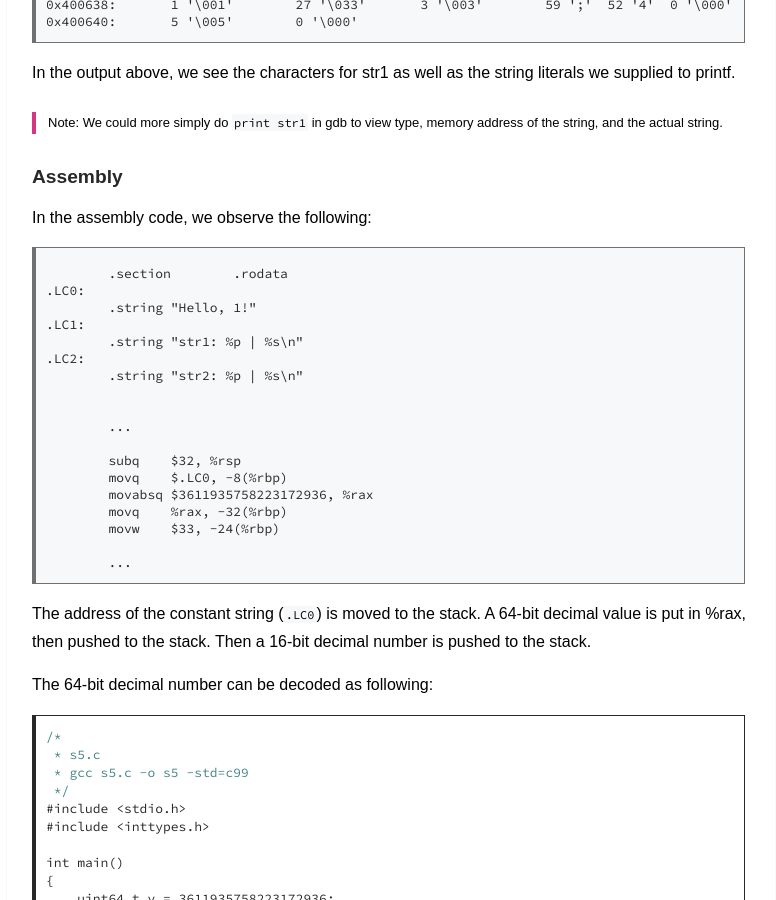
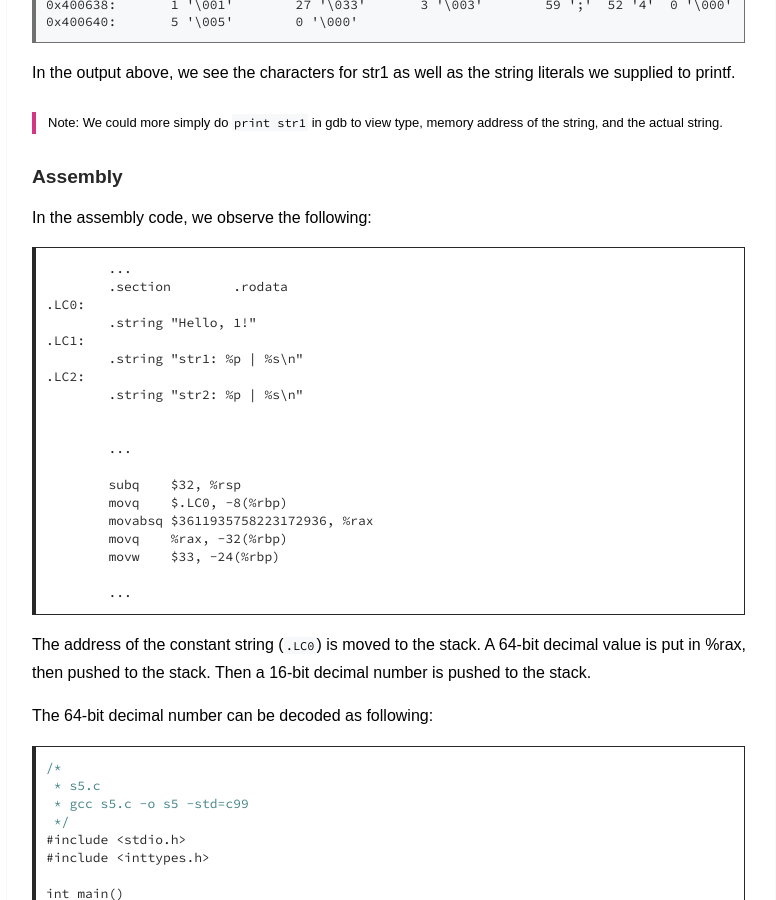
Before and after one commit to execas/execas.github.io, a Jekyll site: the page built from _posts/2019-03-27-how-stuff-is-stored-on-the-stack.md, in a window 1280 px wide and 900 px high, scrolled down 9163 px. Shown: the whole window, without its empty margins (249-1025 px from the left). Built offline with Jekyll 4.4.1, drawn with Linux system fonts in a browser that asks for light colours.

Commit message:
Update 2019-03-27-how-stuff-is-stored-on-the-stack.md

````diff
--- a/_posts/2019-03-27-how-stuff-is-stored-on-the-stack.md
+++ b/_posts/2019-03-27-how-stuff-is-stored-on-the-stack.md
@@ -469,7 +469,8 @@
 
 In the assembly code, we observe the following:
 
-<div class="term">
+```assembly
+        ...
         .section        .rodata
 .LC0:
         .string "Hello, 1!"
@@ -488,7 +489,7 @@
         movw    $33, -24(%rbp)
 
         ...
-</div>
+```
 
 The address of the constant string (`.LC0`) is moved to the stack.
 A 64-bit decimal value is put in %rax, then pushed to the stack. Then a 16-bit decimal number is pushed to the stack.
````
